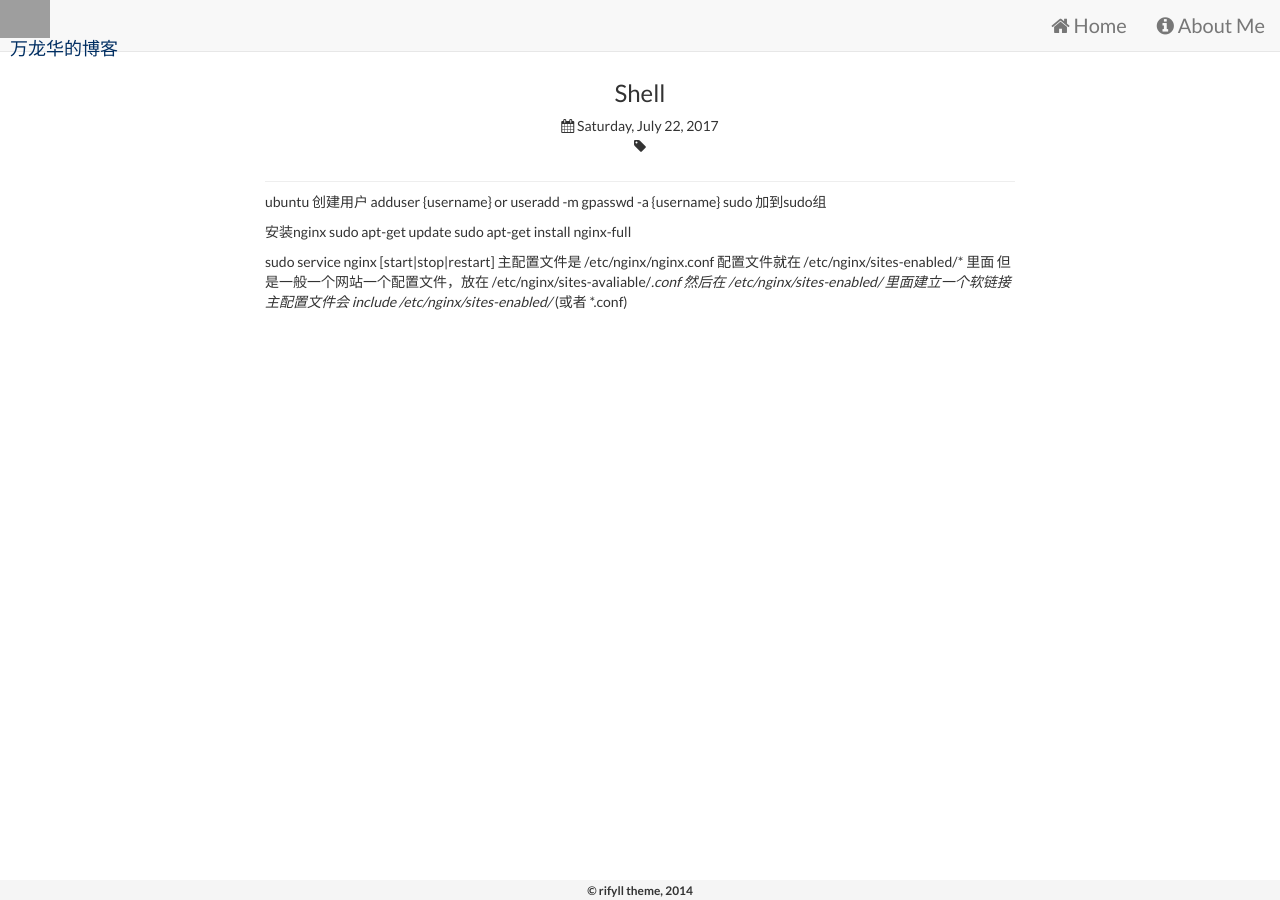
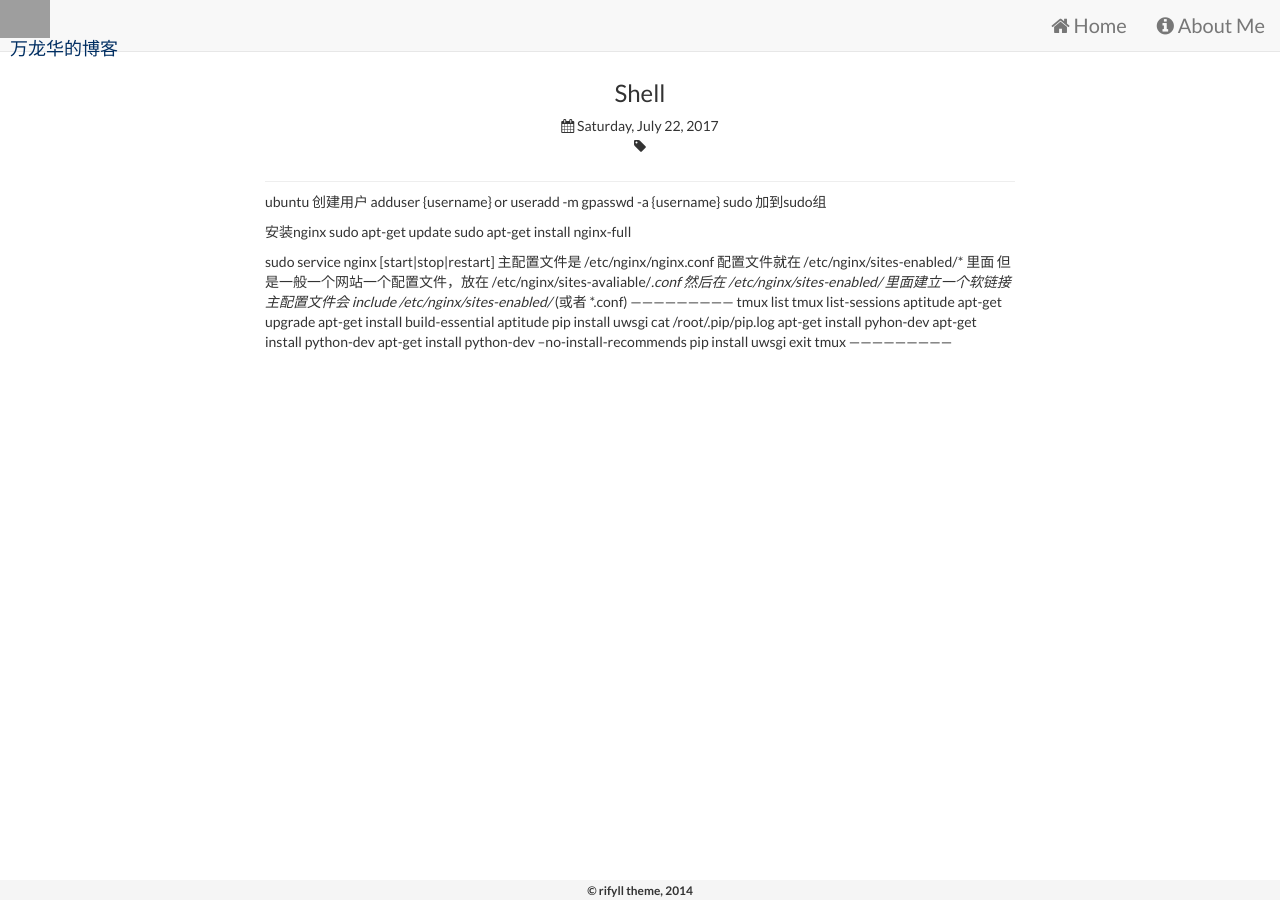
Before and after one commit to LonghuaWan/LonghuaWan.github.io, a Jekyll site: the page built from _posts/2017-07-22-shell.md, in a window 1280 px wide. Built offline with Jekyll 4.4.1, drawn with Linux system fonts in a browser that asks for light colours; nearby versions of some CDN libraries; our own code applies the rules of GitHub Pages for plain Markdown files; grey boxes are pictures that could not be loaded.

Commit message:
add teman fix uwsgi

```diff
--- a/_posts/2017-07-22-shell.md
+++ b/_posts/2017-07-22-shell.md
@@ -12,3 +12,19 @@ sudo service nginx [start|stop|restart]
 配置文件就在 /etc/nginx/sites-enabled/* 里面
 但是一般一个网站一个配置文件，放在 /etc/nginx/sites-avaliable/*.conf 然后在 /etc/nginx/sites-enabled/ 里面建立一个软链接
 主配置文件会 include  /etc/nginx/sites-enabled/* (或者 *.conf)
+---------------------------
+tmux list
+tmux list-sessions
+aptitude
+apt-get upgrade
+apt-get install build-essential
+aptitude
+pip install uwsgi
+cat /root/.pip/pip.log
+apt-get install pyhon-dev
+apt-get install python-dev
+apt-get install python-dev --no-install-recommends
+pip install uwsgi
+exit
+tmux
+---------------------------
```
